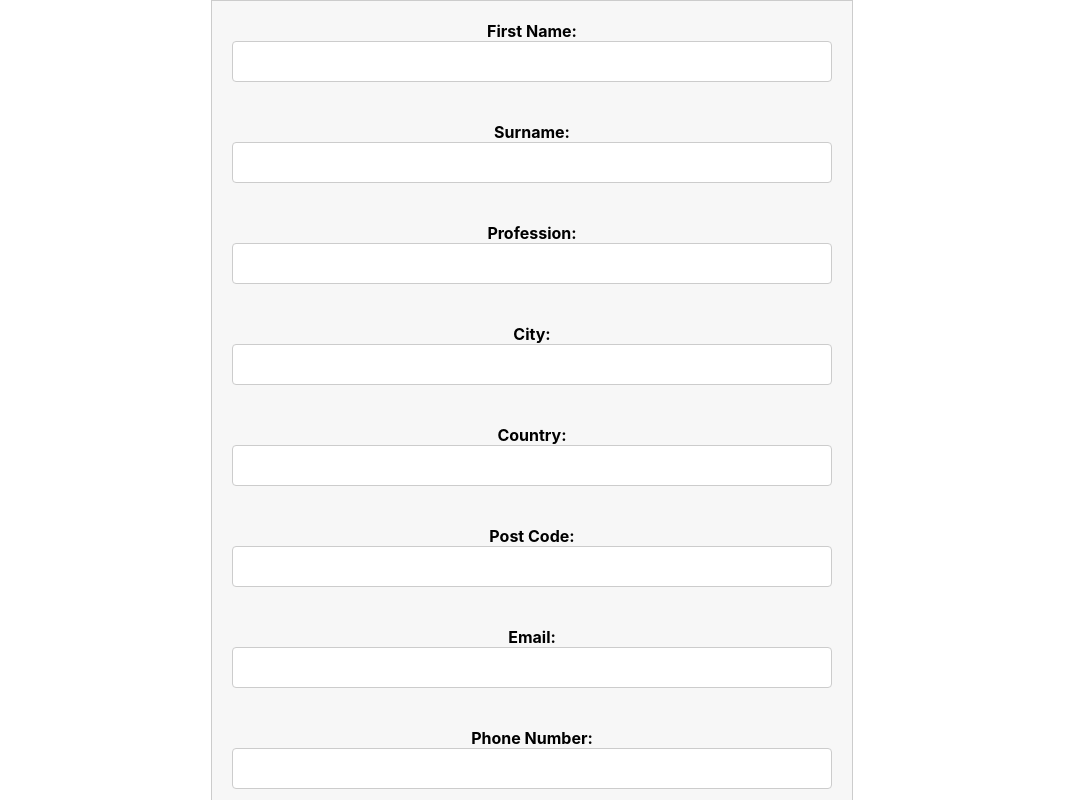
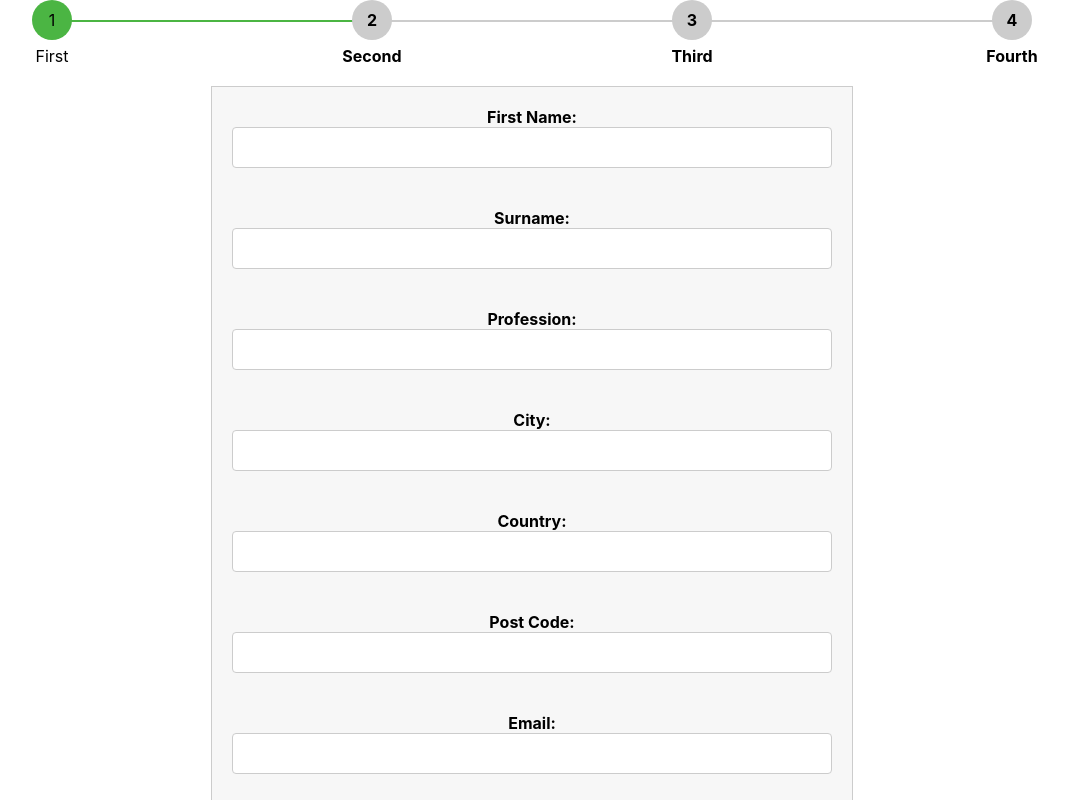
Before and after one commit to Yazan-SNJ/Resume-Builder, a React (Create React App) app: page / in a window 1280 px wide. Shown: the top 800 px of the page, without its empty margins (108-1176 px from the left). Built offline with nearby package versions, Linux system fonts and the light colour scheme.

Commit message:
StepperBar Added

```diff
--- a/src/App.jsx
+++ b/src/App.jsx
@@ -1,9 +1,12 @@
 import ResumeForm from "./components/ResumeForm"
+import StepperBar from './components/StepperBar';
+
 import './App.css';
 
 function App() {
   return (
     <div className="App">
+      <StepperBar currentStep={-1} />
       <ResumeForm/>
     </div>
   );
--- a/src/components/ResumeForm.jsx
+++ b/src/components/ResumeForm.jsx
@@ -125,7 +125,7 @@ function ResumeForm() {
                />
           </label>
           <br />
-          <input type="submit" value="Submit" />
+          <input type="submit" value="Next" />
           <input type="button" value="Reset" onClick={handleReset} />
           </form>
           );
--- /dev/null
+++ b/src/components/StepperBar.css
@@ -0,0 +1,75 @@
+.stepper-wrapper {
+    margin-top: auto;
+    display: flex;
+    justify-content: space-between;
+    margin-bottom: 20px;
+  }
+  .stepper-item {
+    position: relative;
+    display: flex;
+    flex-direction: column;
+    align-items: center;
+    flex: 1;
+
+    @media (max-width: 768px) {
+      font-size: 12px;
+    }
+  }
+
+  .stepper-item::before {
+    position: absolute;
+    content: "";
+    border-bottom: 2px solid #ccc;
+    width: 100%;
+    top: 20px;
+    left: -50%;
+    z-index: 2;
+  }
+
+  .stepper-item::after {
+    position: absolute;
+    content: "";
+    border-bottom: 2px solid #ccc;
+    width: 100%;
+    top: 20px;
+    left: 50%;
+    z-index: 2;
+  }
+
+  .stepper-item .step-counter {
+    position: relative;
+    z-index: 5;
+    display: flex;
+    justify-content: center;
+    align-items: center;
+    width: 40px;
+    height: 40px;
+    border-radius: 50%;
+    background: #ccc;
+    margin-bottom: 6px;
+  }
+
+  .stepper-item.active {
+    font-weight: bold;
+  }
+
+  .stepper-item.completed .step-counter {
+    background-color: #4bb543;
+  }
+
+  .stepper-item.completed::after {
+    position: absolute;
+    content: "";
+    border-bottom: 2px solid #4bb543;
+    width: 100%;
+    top: 20px;
+    left: 50%;
+    z-index: 3;
+  }
+
+  .stepper-item:first-child::before {
+    content: none;
+  }
+  .stepper-item:last-child::after {
+    content: none;
+  }
--- /dev/null
+++ b/src/components/StepperBar.jsx
@@ -0,0 +1,56 @@
+import React, { Component } from 'react';
+import './StepperBar.css'
+
+
+class StepperBar extends Component {
+
+    constructor(props) {
+        super(props);
+
+        this.state = {
+          currentIndex: 0
+        };
+    }
+
+    // componentDidMount() {
+    //     if (this.state.currentIndex < 3) {
+    //     setTimeout(() => {
+    //         this.setState({ currentIndex: this.state.currentIndex + 1});
+    //       }, 3000);
+    //     }
+    // }
+
+    render() {
+
+        const firstCss = this.state.currentIndex === 0 ? "stepper-item completed" : "stepper-item active"
+        const secondCss = this.state.currentIndex === 1 ? "stepper-item completed" : "stepper-item active"
+        const thirdCss = this.state.currentIndex === 2 ? "stepper-item completed" : "stepper-item active"
+        const fourthCss = this.state.currentIndex === 3 ? "stepper-item completed" : "stepper-item active"
+
+    return (
+
+        <div className="stepper-wrapper">
+        <div className={firstCss}>
+          <div className="step-counter">1</div>
+          <div className="step-name">First</div>
+        </div>
+        <div className={secondCss}>
+          <div className="step-counter">2</div>
+          <div className="step-name">Second</div>
+        </div>
+        <div className={thirdCss}>
+          <div className="step-counter">3</div>
+          <div className="step-name">Third</div>
+        </div>
+        <div className={fourthCss}>
+          <div className="step-counter">4</div>
+          <div className="step-name">Fourth</div>
+        </div>
+
+      </div>
+       )
+}
+}
+
+
+export default StepperBar
```
